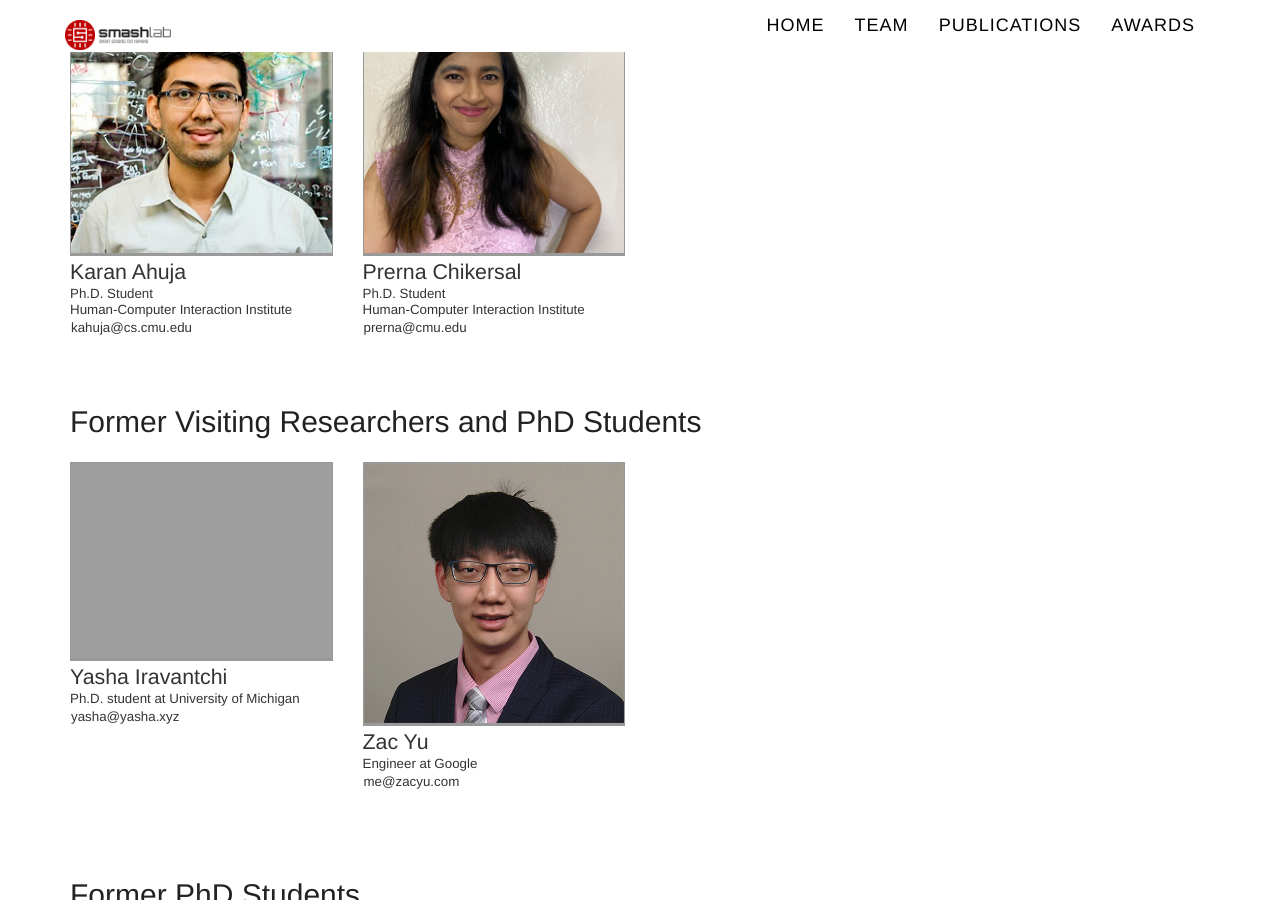
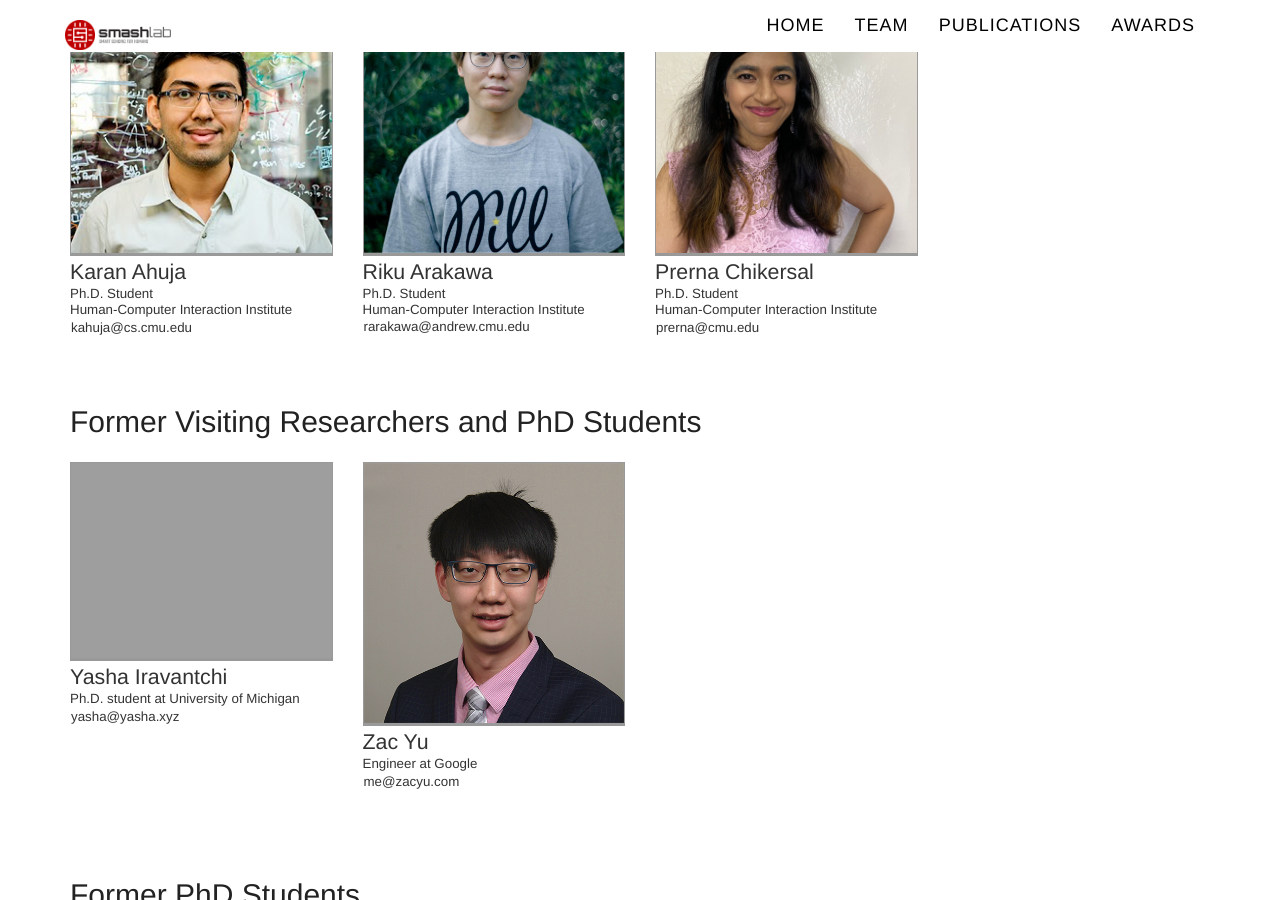
Before and after one commit to cmusmashlab/cmusmashlab.github.io, a Jekyll site: the page built from members/index.html, in a window 1280 px wide and 900 px high, scrolled down 981 px. Built offline with Jekyll 4.4.1, drawn with Linux system fonts in a browser that asks for light colours; nearby versions of some CDN libraries; some web fonts are replaced.

Commit message:
Update members.yml

```diff
--- a/_data/members.yml
+++ b/_data/members.yml
@@ -46,6 +46,17 @@
   degree: Ph.D. Student
   affiliation: HCII
   status: current
+
+- id: arakawa
+  name: Riku Arakawa
+  image: /images/members/AD395DC6-194D-4070-B017-0C920E4EF8AB.jpeg
+  email: rarakawa@andrew.cmu.edu
+  website: https://rikky0611.github.io/
+  degree: Ph.D. Student
+  affiliation: HCII
+  status: current
+
+
 
 - id: ramos
   name: Julian Ramos
```
